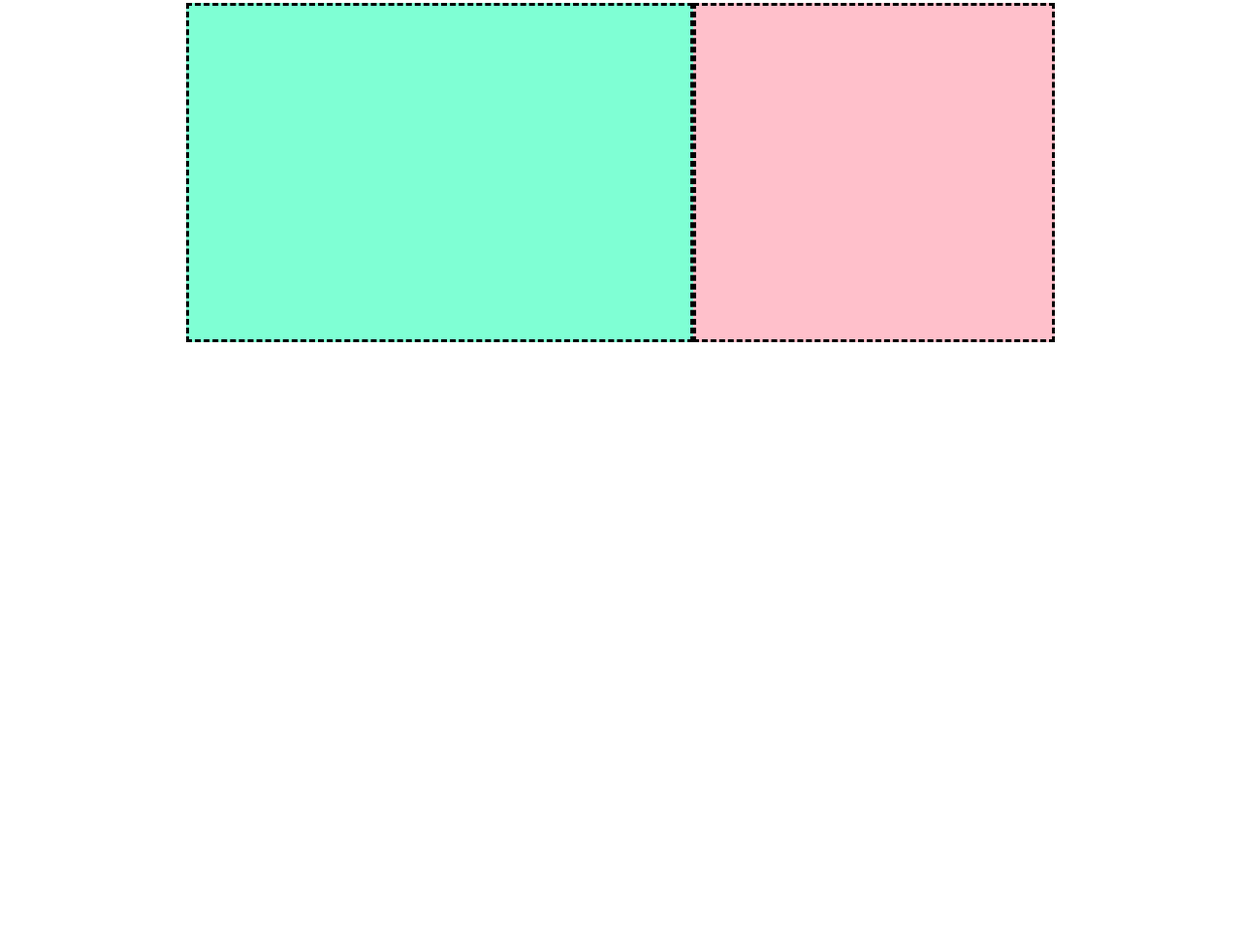
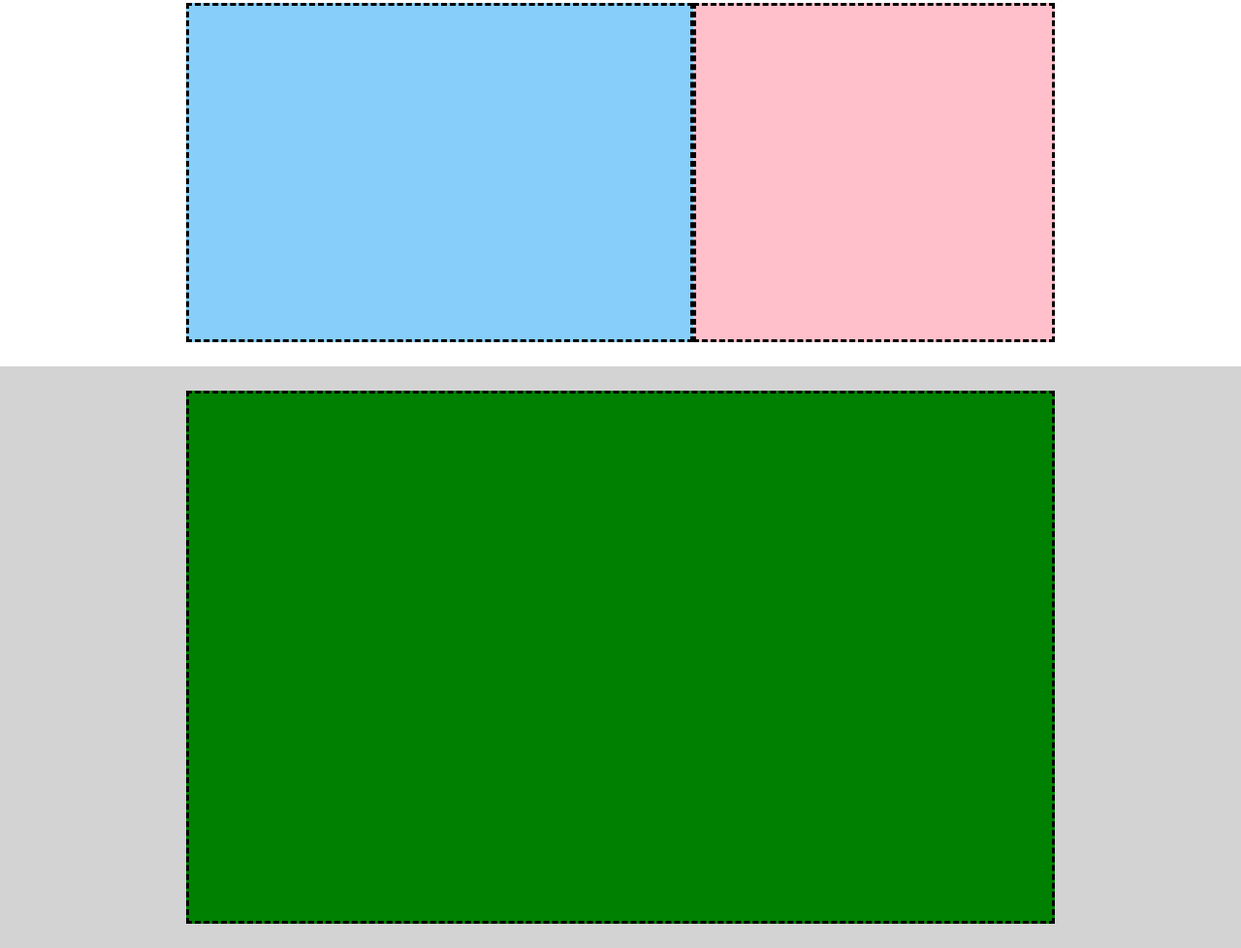
Before and after one commit to marianitadileo/htmlcss-struttura-discord, a plain HTML site: page index.html in a window 1280 px wide. Shown: the part 1232-2210 px from the top of the page at 97% size. Before the commit the page ends 1610 px from the top, so only its background shows below. Drawn offline with Linux system fonts and the light colour scheme.

Commit message:
main completed

```diff
--- a/css/style.css
+++ b/css/style.css
@@ -21,9 +21,10 @@ header {
     justify-content: space-between;
     width: 60%;
     margin: auto;
+    align-items: center;
     /* DEBUG */
     background-color: #DAA520;
-    align-items: center;
+
 }
 
 ul {
@@ -49,6 +50,7 @@ li {
 .section-1 {
     display: flex;
     height: 350px;
+    /* DEBUG */
     background-color: #00008B;
 }
 
@@ -79,7 +81,7 @@ li {
     height: 100%;
     width: 70%;
     /* DEBUG */
-    background-color: aquamarine;
+    background-color: lightskyblue;
     border-style: dashed;
 
 }
@@ -93,5 +95,23 @@ li {
 }
 
 .bc-grey {
+    /* DEBUG */
     background-color: lightgray;
 }
+
+.big-section {
+    height: 600px;
+    display: flex;
+    /* DEBUG */
+    background-color: lightgrey;
+}
+
+.big-container {
+    height: 550px;
+    width: 70%;
+    margin: auto;
+
+    /* DEBUG */
+    background-color: green;
+    border-style: dashed;
+}
--- a/index.html
+++ b/index.html
@@ -55,6 +55,9 @@
             </div>
         </section>
 
+        <section class="big-section">
+            <div class="big-container"></div>
+        </section>
 
 
 
```
